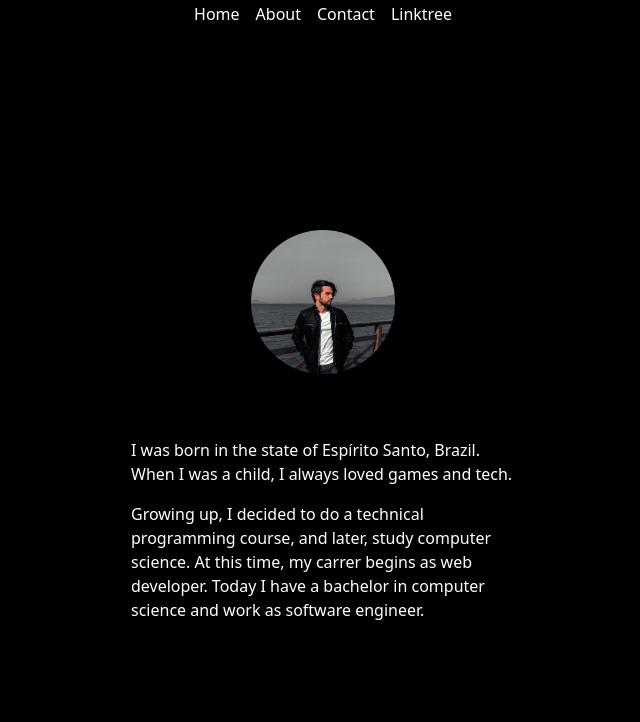
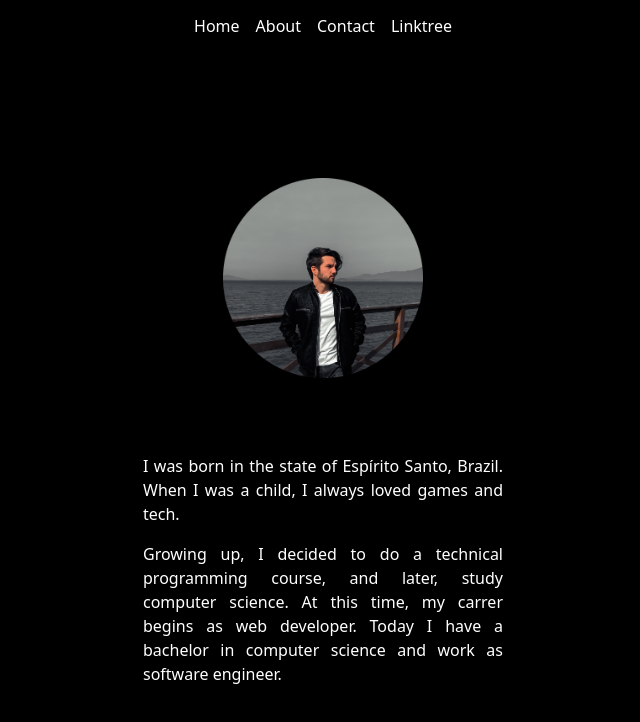
Before and after one commit to brenobattaglin/brenobattaglin.com, a Next.js app: page /about in a window 1280 px wide. Shown: the top 722 px of the page, without its empty margins (317-957 px from the left). Built offline with nearby package versions, Linux system fonts and the light colour scheme.

Commit message:
Add hover effect for all the links

```diff
--- a/pages/about.tsx
+++ b/pages/about.tsx
@@ -7,15 +7,15 @@ const About: NextPage = () => {
     <div className="flex flex-col mx-auto min-h-screen max-w-sm justify-center items-center">
       <Image
         src="/images/profile.png"
-        height={144}
-        width={144}
+        height={200}
+        width={200}
         alt="Breno's profile photo"
       />
-      <div className="mt-16">
-        <p className="mb-4">
+      <div className="mt-16 p-3" >
+        <p className="mb-4 text-justify">
           I was born in the state of Espírito Santo, Brazil. When I was a child, I always loved games and tech.
         </p>
-        <p>
+        <p className="text-justify">
           Growing up, I decided to do a technical programming course, and later, study computer science.
           At this time, my carrer begins as web developer.
           Today I have a bachelor in computer science and work as software engineer.
--- a/pages/components/navbar.tsx
+++ b/pages/components/navbar.tsx
@@ -2,16 +2,16 @@ import Link from 'next/link';
 
 const NavBar = () => {
     return (
-        <div className="container mx-auto w-screen space-x-4 text-center">
+        <div className="container mx-auto w-screen space-x-4 text-center pt-3">
             <Link href='/' >
-                <a className="inline align-middle">Home</a>
+                <a className="inline align-middle hover:text-blue-400">Home</a>
             </Link>
             <Link href='/about' >
-                <a className="inline align-middle">About</a>
+                <a className="inline align-middle hover:text-blue-400">About</a>
             </Link>
-            <a href='mailto:breno.battaglin@icloud.com' className="inline align-middle">Contact</a>
+            <a href='mailto:breno.battaglin@icloud.com' className="inline align-middle hover:text-blue-400">Contact</a>
             <Link href='/linktree'>
-                <a className="inline align-middle">Linktree</a>
+                <a className="inline align-middle hover:text-blue-400">Linktree</a>
             </Link>
         </div>
     );
--- a/pages/linktree.tsx
+++ b/pages/linktree.tsx
@@ -3,11 +3,11 @@ import type { NextPage } from 'next'
 const Linktree: NextPage = () => {
   return (
     <div className="flex flex-col mx-auto min-h-screen max-w-sm justify-center items-center space-y-4">
-      <a className="block" href="https://www.linkedin.com/in/brenobattaglin">Linkedin</a>
-      <a className="block" href="https://github.com/brenobattaglin">Github</a>
-      <a className="block" href="https://instagram.com/brenobattaglin">Instagram</a>
-      <a className="block" href="https://open.spotify.com/user/brenobattaglin">Spotify</a>
-      <a className="block" href="https://twitter.com/brenobattaglin">Twitter</a>
+      <a className="block hover:text-blue-400" href="https://www.linkedin.com/in/brenobattaglin">Linkedin</a>
+      <a className="block hover:text-blue-400" href="https://github.com/brenobattaglin">Github</a>
+      <a className="block hover:text-blue-400" href="https://instagram.com/brenobattaglin">Instagram</a>
+      <a className="block hover:text-blue-400" href="https://open.spotify.com/user/brenobattaglin">Spotify</a>
+      <a className="block hover:text-blue-400" href="https://twitter.com/brenobattaglin">Twitter</a>
     </div>
   )
 }
```
